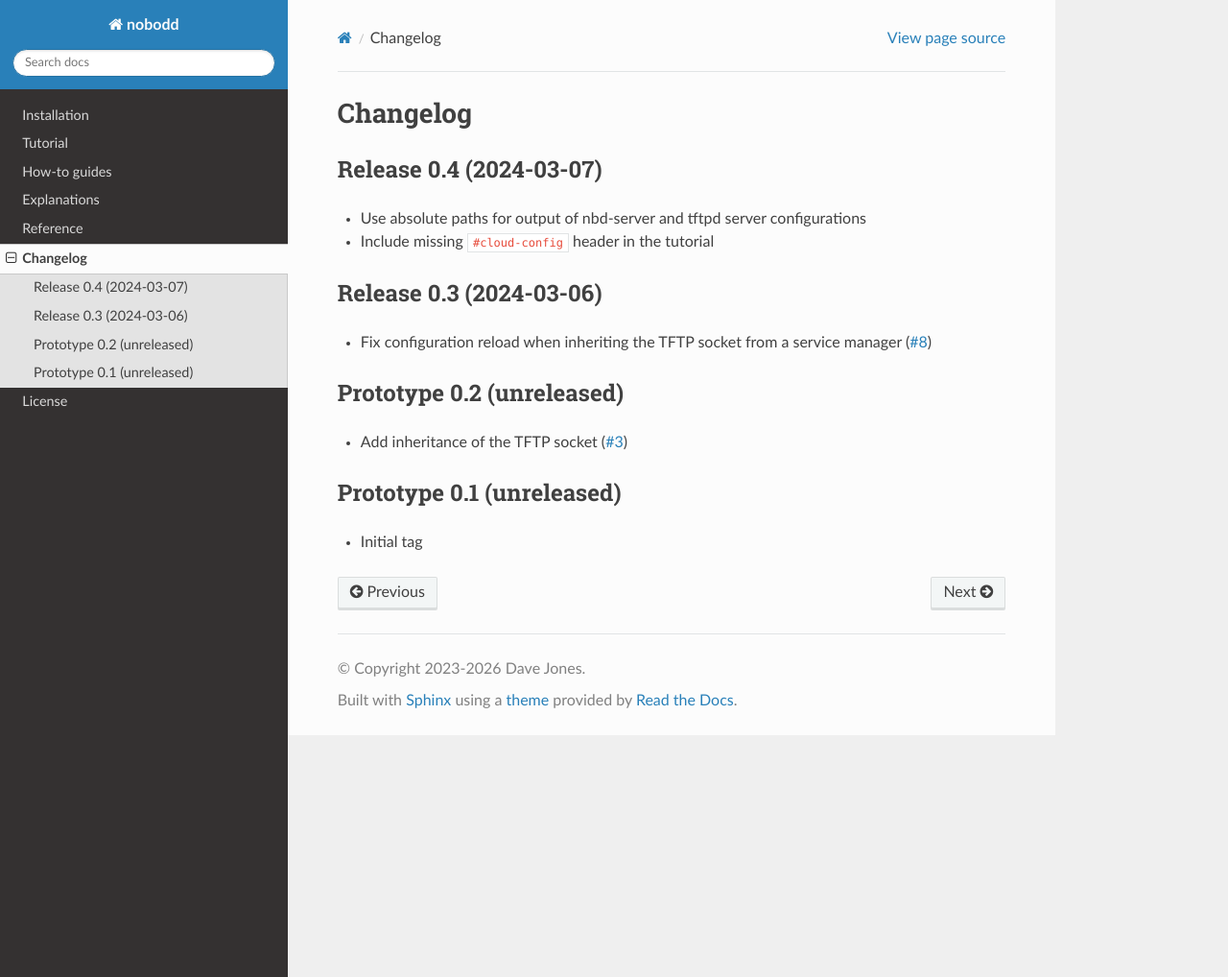
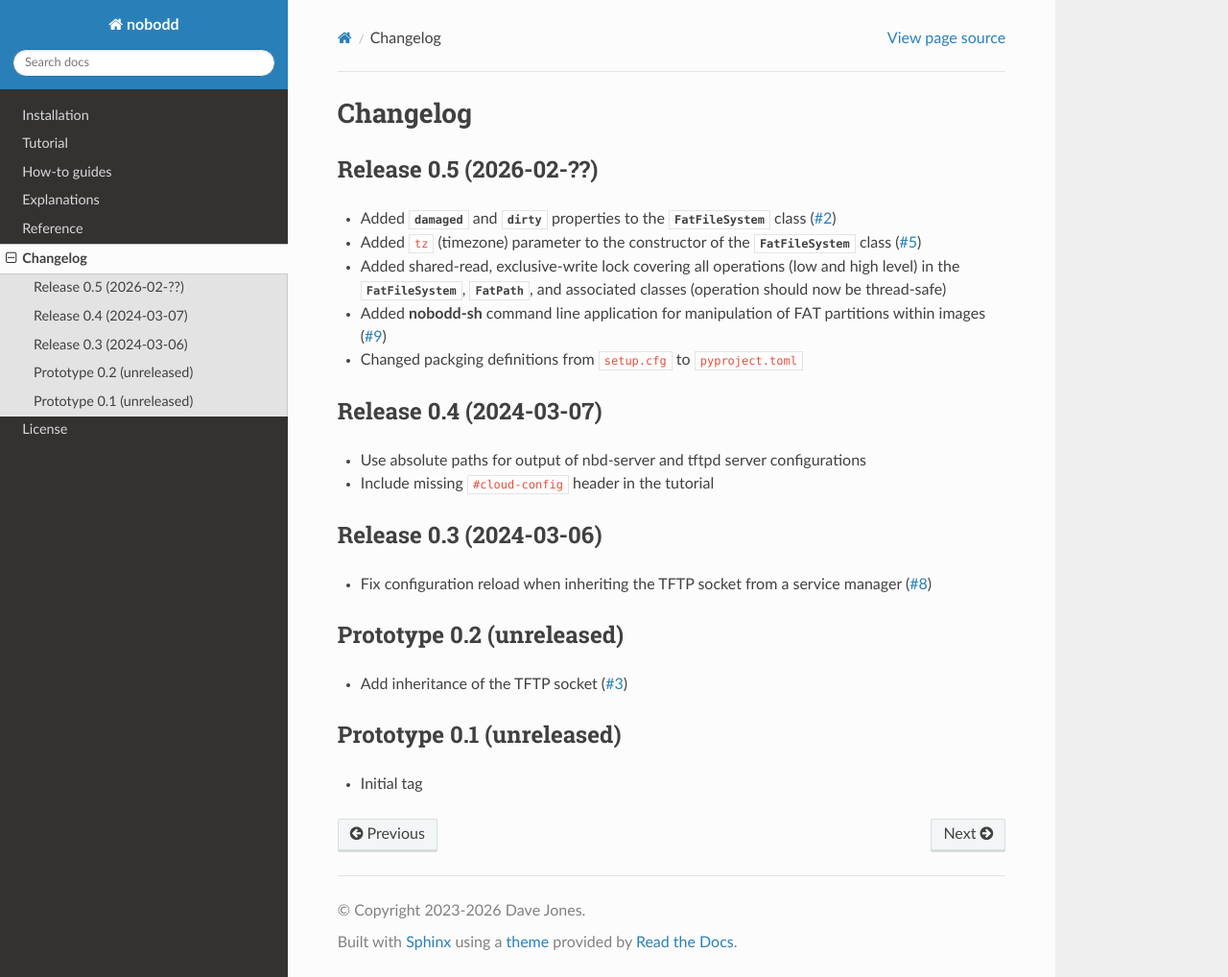
Before and after one commit to waveform80/nobodd, a Sphinx documentation site: the page built from docs/changelog.rst, in a window 1280 px wide and 1018 px high. Shown: the whole window at 96% size. Built offline with Sphinx 7.4.7 and the Read the Docs theme 3.1.0, drawn with Linux system fonts in a browser that asks for light colours; formulas are drawn with MathJax 3.

```diff
--- a/docs/changelog.rst
+++ b/docs/changelog.rst
@@ -10,6 +10,27 @@
 ==================
 
 .. currentmodule:: nobodd
+
+
+Release 0.5 (2026-02-??)
+========================
+
+* Added :attr:`~nobodd.fs.FatFileSystem.damaged` and
+  :attr:`~nobodd.fs.FatFileSystem.dirty` properties to the
+  :class:`~nobodd.fs.FatFileSystem` class (`#2`_)
+* Added ``tz`` (timezone) parameter to the constructor of the
+  :class:`~nobodd.fs.FatFileSystem` class (`#5`_)
+* Added shared-read, exclusive-write lock covering all operations (low and
+  high level) in the :class:`~nobodd.fs.FatFileSystem`,
+  :class:`~nobodd.path.FatPath`, and associated classes (operation should now
+  be thread-safe)
+* Added :program:`nobodd-sh` command line application for manipulation of FAT
+  partitions within images (`#9`_)
+* Changed packging definitions from :file:`setup.cfg` to :file:`pyproject.toml`
+
+.. _#2: https://github.com/waveform80/nobodd/issues/2
+.. _#5: https://github.com/waveform80/nobodd/issues/5
+.. _#9: https://github.com/waveform80/nobodd/issues/9
 
 
 Release 0.4 (2024-03-07)
--- a/pyproject.toml
+++ b/pyproject.toml
@@ -4,7 +4,7 @@
 
 [project]
 name = "nobodd"
-version = "0.4"
+version = "0.5"
 description = "A simple TFTP boot server for the Raspberry Pi"
 readme = {file="README.rst", content-type="text/x-rst"}
 license = "GPL-3.0-or-later"
@@ -17,8 +17,7 @@
 
 [project.optional-dependencies]
 test = ["pytest", "pytest-cov"]
-doc = ["sphinx", "sphinx-rtd-theme"]
-dev = ["sphinx-autobuild"]
+doc = ["sphinx", "sphinx-rtd-theme", "sphinx-autobuild"]
 
 [project.urls]
 Documentation = "https://nobodd.readthedocs.io/"
```
Also changed, not shown: 1 other file.
